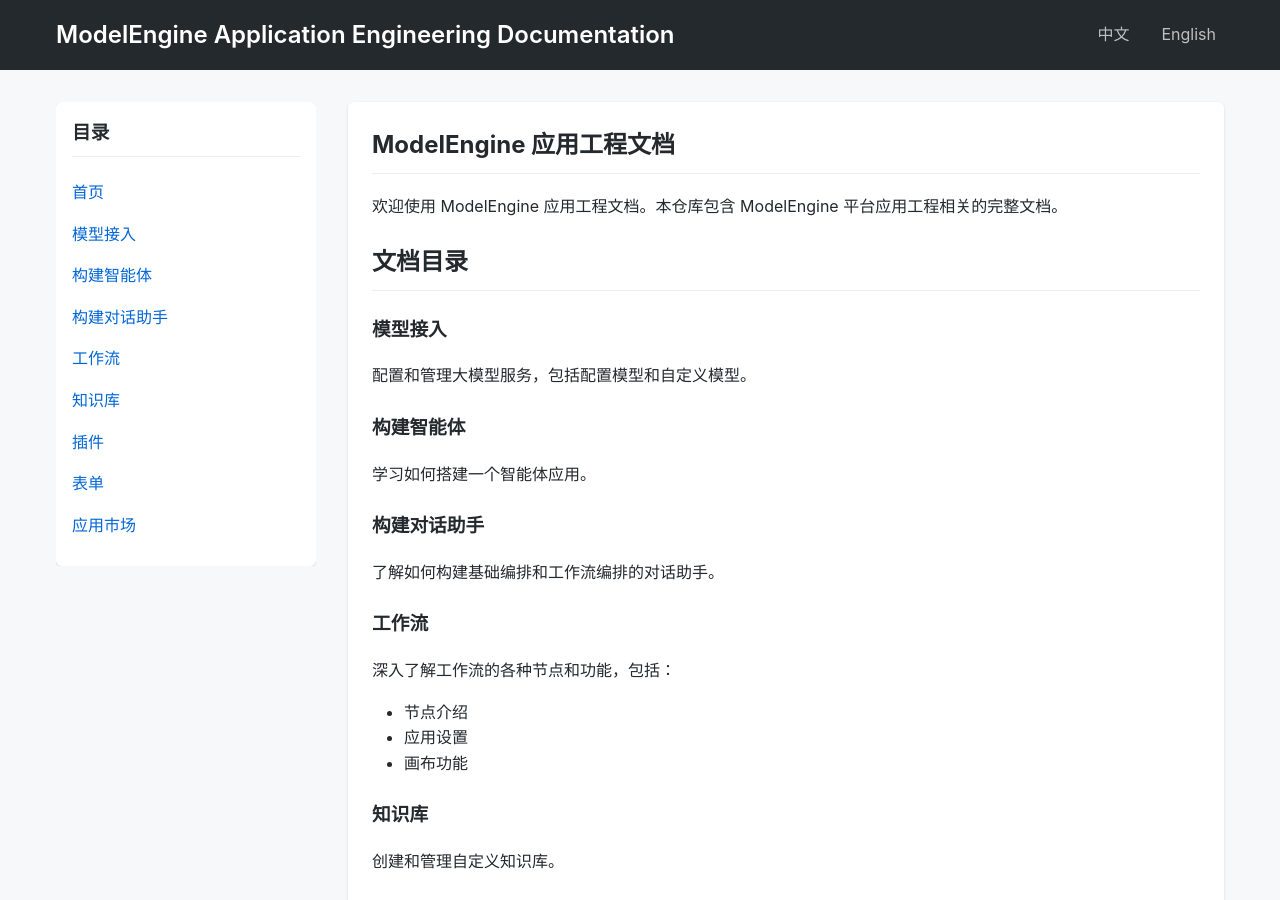
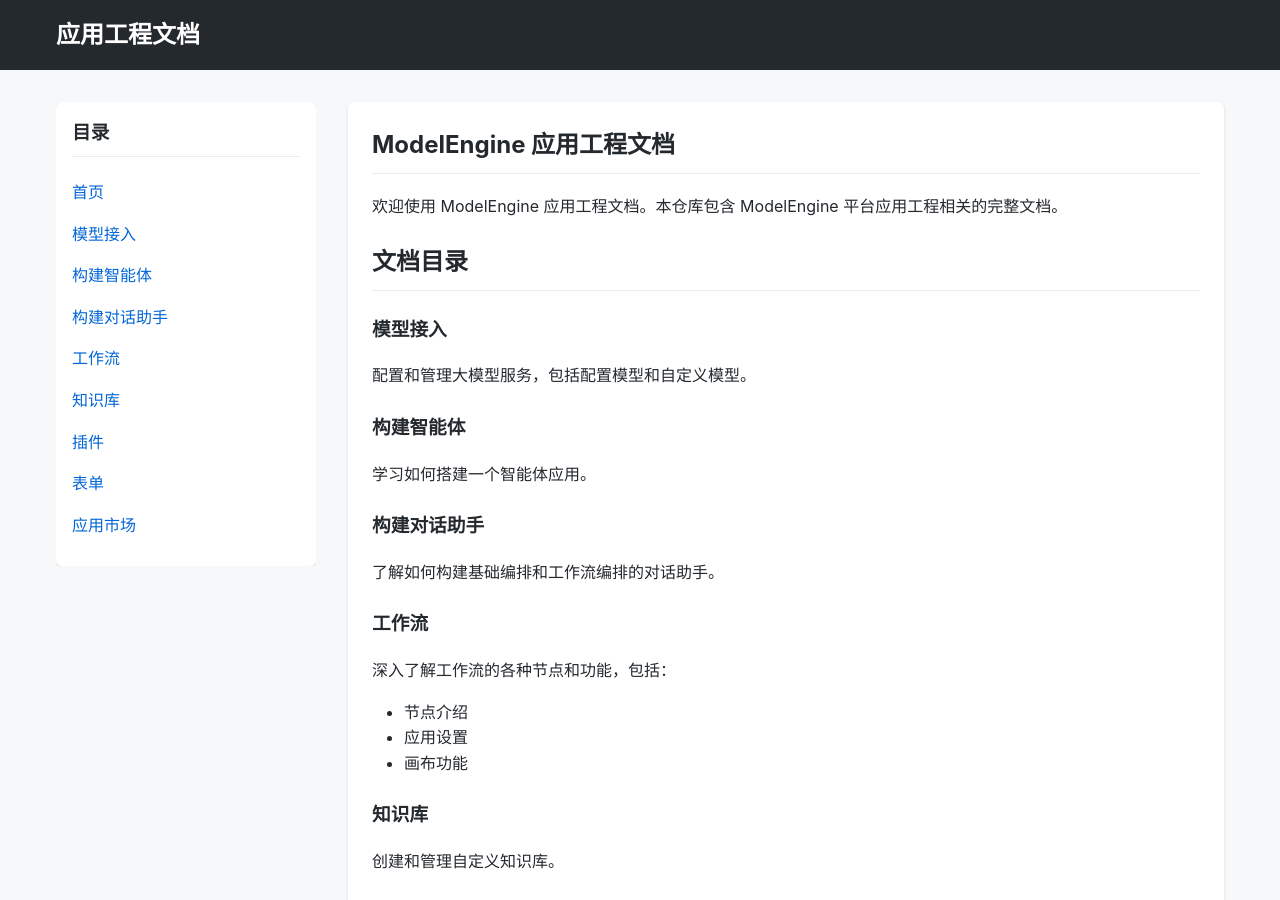
Before and after one commit to ModelEngine-Group/app-engine-docs, a Jekyll site: the page built from index.md, in a window 1280 px wide and 900 px high. Built offline with Jekyll 4.4.1, drawn with Linux system fonts in a browser that asks for light colours.

Commit message:
feat: remove language switcher and use Chinese only
Changes:
- Remove Chinese/English language switcher from header
- Set default language to zh-CN
- Update site title to Chinese: 应用工程文档
- Update page title format to use Chinese
- Simplify header layout by removing navigation links

```diff
--- a/_config.yml
+++ b/_config.yml
@@ -1,5 +1,5 @@
-title: ModelEngine Application Engineering Documentation
-description: Documentation for ModelEngine Application Engineering
+title: 应用工程文档
+description: ModelEngine 应用工程文档
 theme: jekyll-theme-cayman
 show_downloads: false
 
--- a/_layouts/default.html
+++ b/_layouts/default.html
@@ -1,9 +1,9 @@
 <!DOCTYPE html>
-<html lang="{{ page.lang | default: 'en' }}">
+<html lang="zh-CN">
 <head>
   <meta charset="utf-8">
   <meta name="viewport" content="width=device-width, initial-scale=1">
-  <title>{% if page.title %}{{ page.title }} - {% endif %}{{ site.title }}</title>
+  <title>{% if page.title %}{{ page.title }} - {% endif %}应用工程文档</title>
   <link rel="stylesheet" href="{{ '/assets/css/style.css' | relative_url }}">
   {% if page.toc %}
   <link rel="stylesheet" href="{{ '/assets/css/toc.css' | relative_url }}">
@@ -12,11 +12,7 @@
 <body>
   <header class="site-header">
     <div class="container">
-      <a class="site-title" href="{{ '/' | relative_url }}">{{ site.title }}</a>
-      <nav class="site-nav">
-        <a href="{{ '/docs/zh_CN/' | relative_url }}" class="nav-link">中文</a>
-        <a href="{{ '/docs/en_US/' | relative_url }}" class="nav-link">English</a>
-      </nav>
+      <a class="site-title" href="{{ '/docs/zh_CN/' | relative_url }}">应用工程文档</a>
     </div>
   </header>
 
```
